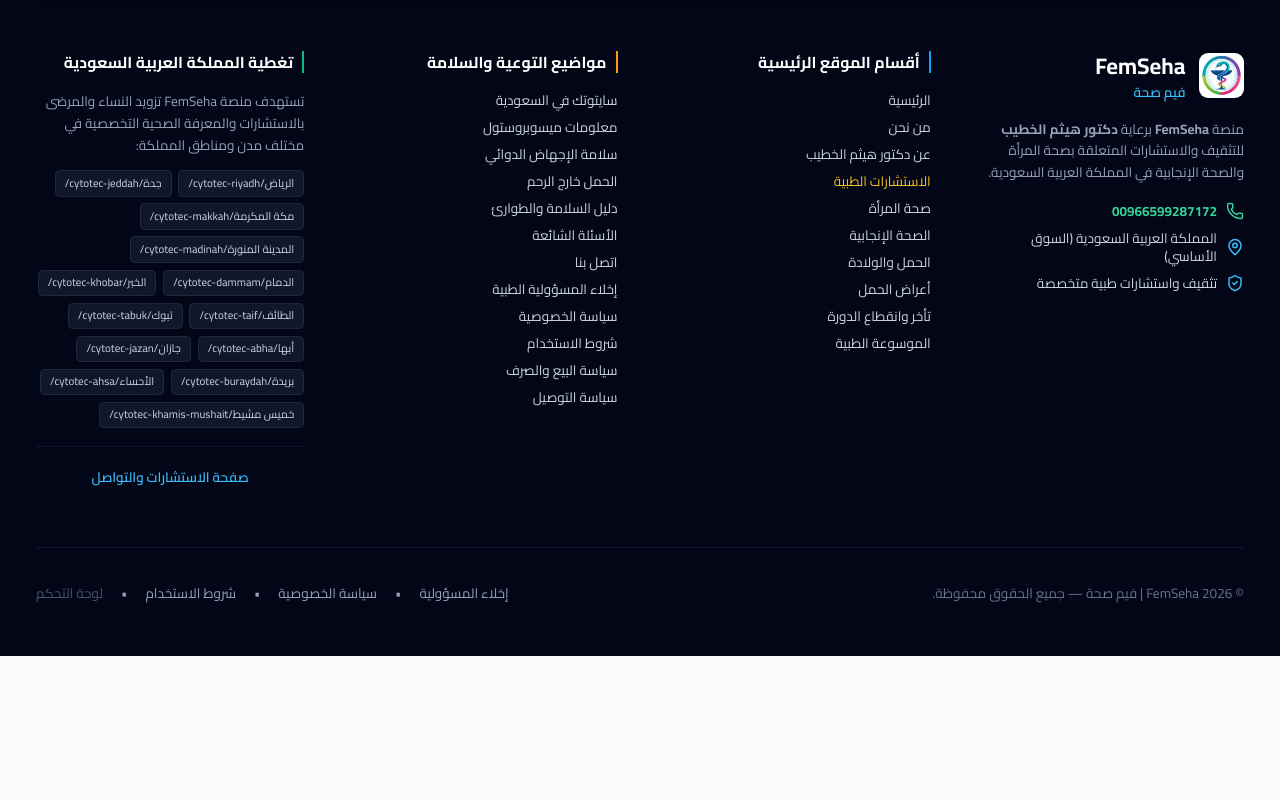
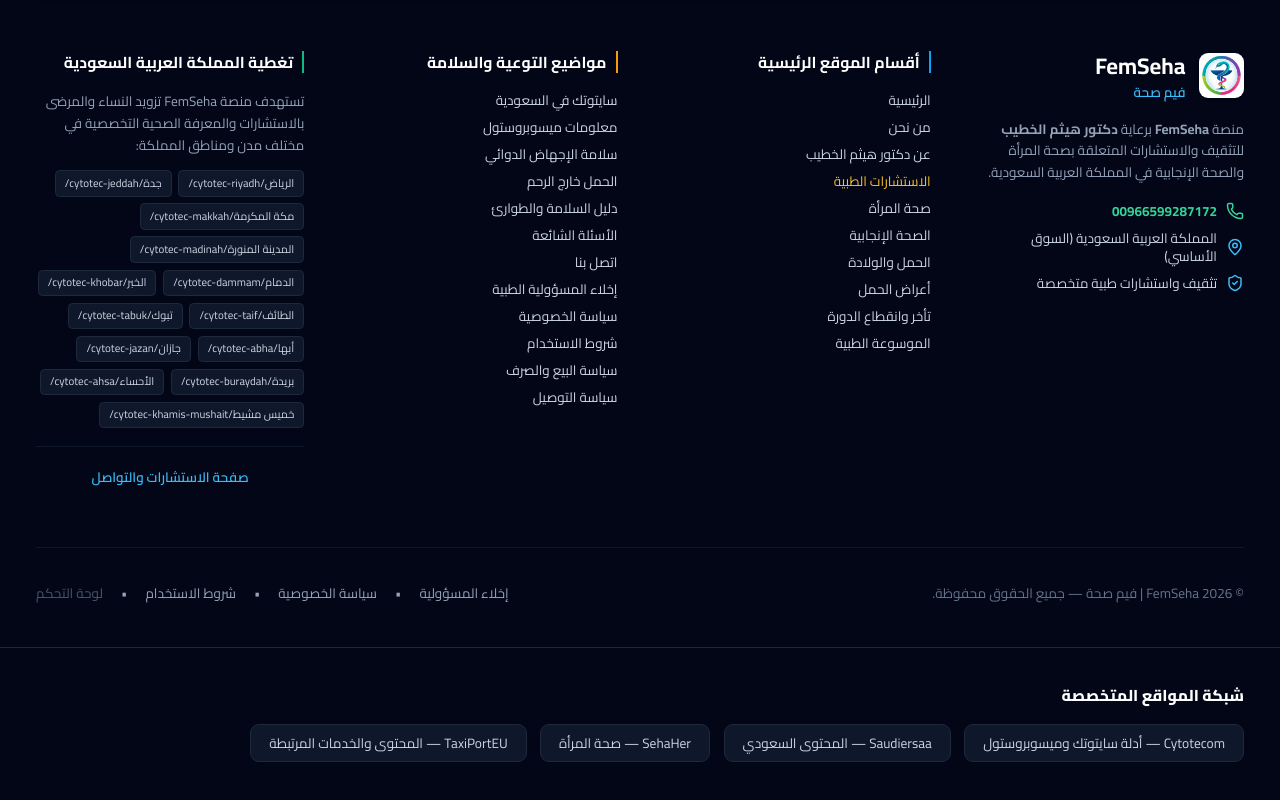
Before and after one commit to femseha/femseha, a React (Vite) app: page / in a window 1280 px wide. Shown: the part 6066-6866 px from the top of the page. Before the commit the page ends 6722 px from the top, so only its background shows below. Built offline with nearby package versions, Linux system fonts and the light colour scheme.

Commit message:
feat: add contextual external site network

```diff
--- a/src/App.tsx
+++ b/src/App.tsx
@@ -200,7 +200,16 @@ export function App() {
 
           <div className="border-t border-slate-900 pt-8 flex flex-col md:flex-row items-center justify-between gap-4 text-xs text-slate-500"><p>© 2026 FemSeha | فيم صحة — جميع الحقوق محفوظة.</p><div className="flex items-center gap-4 text-slate-400"><Link to="/medical-disclaimer" className="hover:underline">إخلاء المسؤولية</Link><span>•</span><Link to="/medical-disclaimer" className="hover:underline">سياسة الخصوصية</Link><span>•</span><Link to="/medical-disclaimer" className="hover:underline">شروط الاستخدام</Link><span>•</span><Link to="/admin" className="hover:underline text-slate-600">لوحة التحكم</Link></div></div>
         </div>
-      </footer>
+              <div className="max-w-7xl mx-auto px-4 sm:px-6 lg:px-8 mt-10 pt-8 border-t border-slate-800">
+          <h3 className="text-sm font-extrabold text-white mb-4">شبكة المواقع المتخصصة</h3>
+          <div className="flex flex-wrap gap-3 text-xs">
+            <a href="https://cytotecom.com/" target="_blank" rel="noopener noreferrer" className="rounded-lg bg-slate-900 border border-slate-800 px-4 py-2 hover:text-sky-300">Cytotecom — أدلة سايتوتك وميسوبروستول</a>
+            <a href="https://saudiersaa.com/" target="_blank" rel="noopener noreferrer" className="rounded-lg bg-slate-900 border border-slate-800 px-4 py-2 hover:text-sky-300">Saudiersaa — المحتوى السعودي</a>
+            <a href="https://sehaher.com/" target="_blank" rel="noopener noreferrer" className="rounded-lg bg-slate-900 border border-slate-800 px-4 py-2 hover:text-sky-300">SehaHer — صحة المرأة</a>
+            <a href="https://taxiporteu.com/" target="_blank" rel="noopener noreferrer" className="rounded-lg bg-slate-900 border border-slate-800 px-4 py-2 hover:text-sky-300">TaxiPortEU — المحتوى والخدمات المرتبطة</a>
+          </div>
+        </div>
+</footer>
 
       <div className="fixed bottom-6 left-6 z-50"><a href={WHATSAPP_LINK} target="_blank" rel="noopener noreferrer" aria-label="تواصل عبر واتساب" className="group bg-emerald-600 hover:bg-emerald-500 text-white font-bold px-4 py-3 rounded-full shadow-xl hover:shadow-2xl transition-all duration-300 flex items-center gap-2 border-2 border-emerald-400/40 animate-pulse hover:animate-none"><div className="bg-white/20 p-1.5 rounded-full"><MessageCircleIcon className="w-5 h-5 text-white" /></div><span className="text-sm hidden sm:inline">واتساب</span></a></div>
     </div>
```
